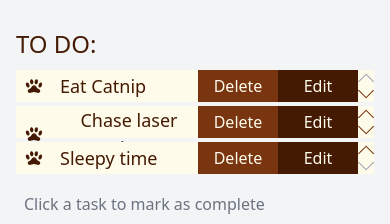
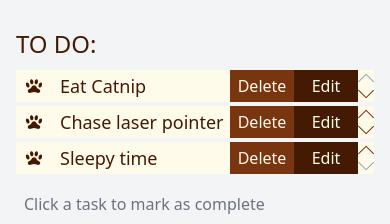
Before and after one commit to tituspowell/kitty, a Next.js app: page /todo in a window 390 px wide. Shown: the part 334-558 px from the top of the page. Built offline with nearby package versions, Linux system fonts and the light colour scheme.

Commit message:
Fixed text overflow of a task on small screen size.

```diff
--- a/app/todo/components/SingleTask.tsx
+++ b/app/todo/components/SingleTask.tsx
@@ -61,7 +61,7 @@ const SingleTask = ({ task }: { task: Task }) => {
             {/* Normal version, showing the task plus a Delete and an Edit button */}
             <button
               onClick={() => toggleCompleted(task.id)}
-              className={`flex-1 ${theme.task}`}
+              className={`flex-1 text-nowrap overflow-hidden justify-start ${theme.task}`}
             >
               <div className='flex'>
                 {task.completed ? (
@@ -70,7 +70,7 @@ const SingleTask = ({ task }: { task: Task }) => {
                   <PawIconWithClass className='text-xl my-auto mx-2' />
                 )}
                 <h4
-                  className={`flex-1 flex text-lg rounded-l pl-2 ${
+                  className={`flex-1 flex text-lg rounded-l pl-2 text-nowrap overflow-hidden ${
                     task.completed && 'line-through'
                   }`}
                 >
@@ -81,14 +81,14 @@ const SingleTask = ({ task }: { task: Task }) => {
             {/* Delete button
               We don't use the BouncyButton component for the buttons here because they vanish as soon as they are clicked */}
             <button
-              className={`${theme.button.primary} mx-0 w-20`}
+              className={`${theme.button.primary} mx-0 w-16`}
               onClick={() => deleteTask(id)}
             >
               Delete
             </button>
             {/* Edit button */}
             <button
-              className={`${theme.button.secondary} mx-0 w-20`}
+              className={`${theme.button.secondary} mx-0 w-16`}
               onClick={handleEdit}
             >
               Edit
@@ -130,14 +130,14 @@ const SingleTask = ({ task }: { task: Task }) => {
             </div>
             {/* Update button */}
             <button
-              className={`${theme.button.primary} mx-0 w-20`}
+              className={`${theme.button.primary} mx-0 w-16`}
               onClick={handleUpdate}
             >
               Update
             </button>
             {/* Cancel button */}
             <button
-              className={`${theme.button.secondary} mx-0 w-20`}
+              className={`${theme.button.secondary} mx-0 w-16`}
               onClick={() => setIsEditing(false)}
             >
               Cancel
```
